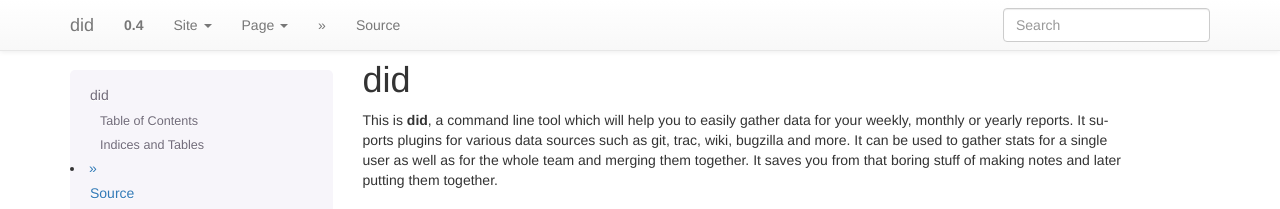
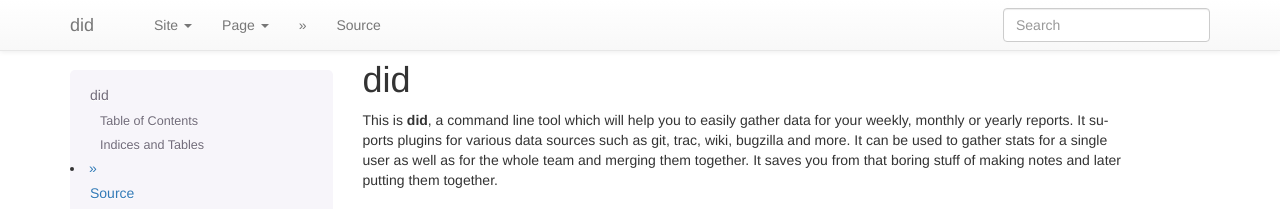
Before and after one commit to psss/did, a Sphinx documentation site: the page built from docs/index.rst, in a window 1280 px wide. Shown: the top 209 px of the page. Built offline with Sphinx 7.4.7, drawn with Linux system fonts in a browser that asks for light colours.

Commit message:
Remove version from the documentation completely

```diff
--- a/docs/conf.py
+++ b/docs/conf.py
@@ -72,7 +72,7 @@
 # built documents.
 #
 # The short X.Y version.
-version = '0.4'
+version = ''
 # The full version, including alpha/beta/rc tags.
 release = ''
 
```
